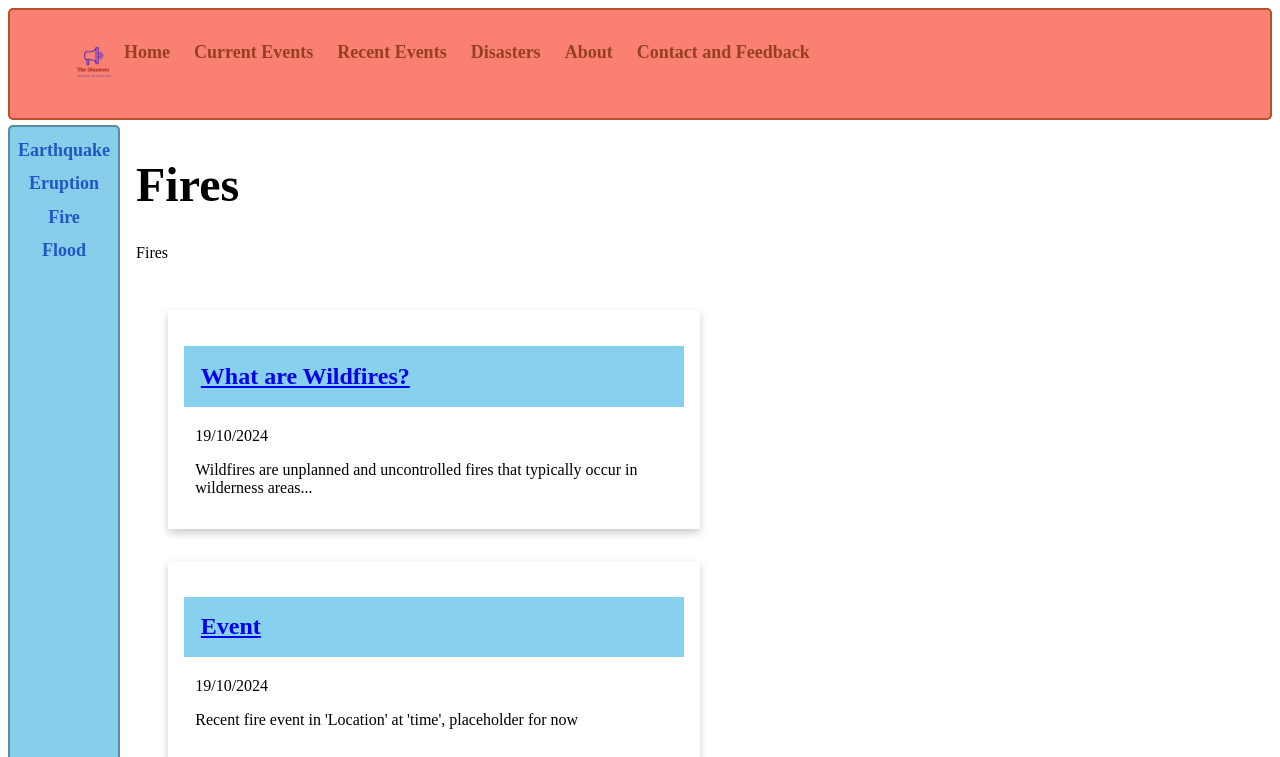
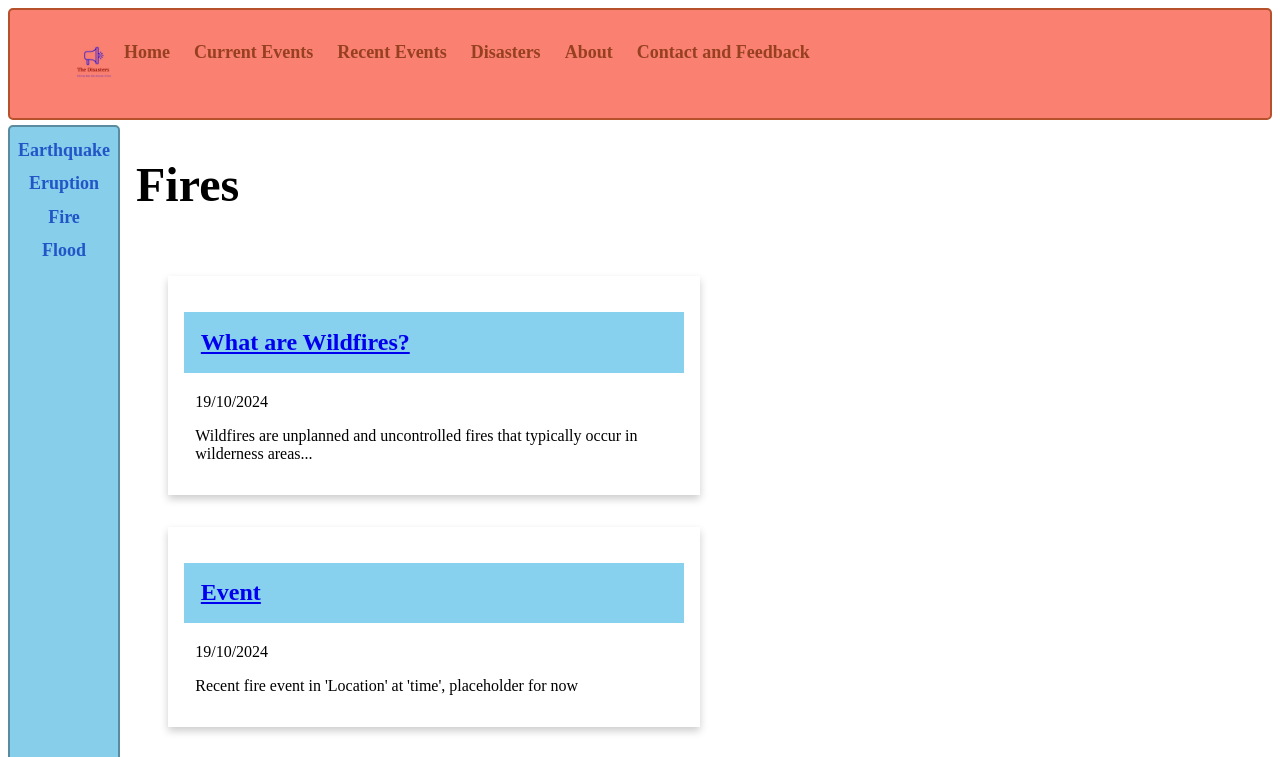
Before and after one commit to BIT-Studio-3/group-project-25-1-scade, a SvelteKit app in the folder disaster/disaster/: page /disasters/fire in a window 1280 px wide. Shown: the top 757 px of the page. Built offline with nearby package versions, Linux system fonts and the light colour scheme.

Commit message:
layout change

```diff
--- a/disaster/disaster/src/routes/disasters/fire/+page.svelte
+++ b/disaster/disaster/src/routes/disasters/fire/+page.svelte
@@ -6,8 +6,6 @@
 </script>
 
 <Header headingTitle="Fires" />
-
-<p>Fires</p>
 
 <div>
     <div class="float">
@@ -29,8 +27,6 @@
     </div>
 </div>
 
-
-
 <style>
     .float {
         float: left;
```
